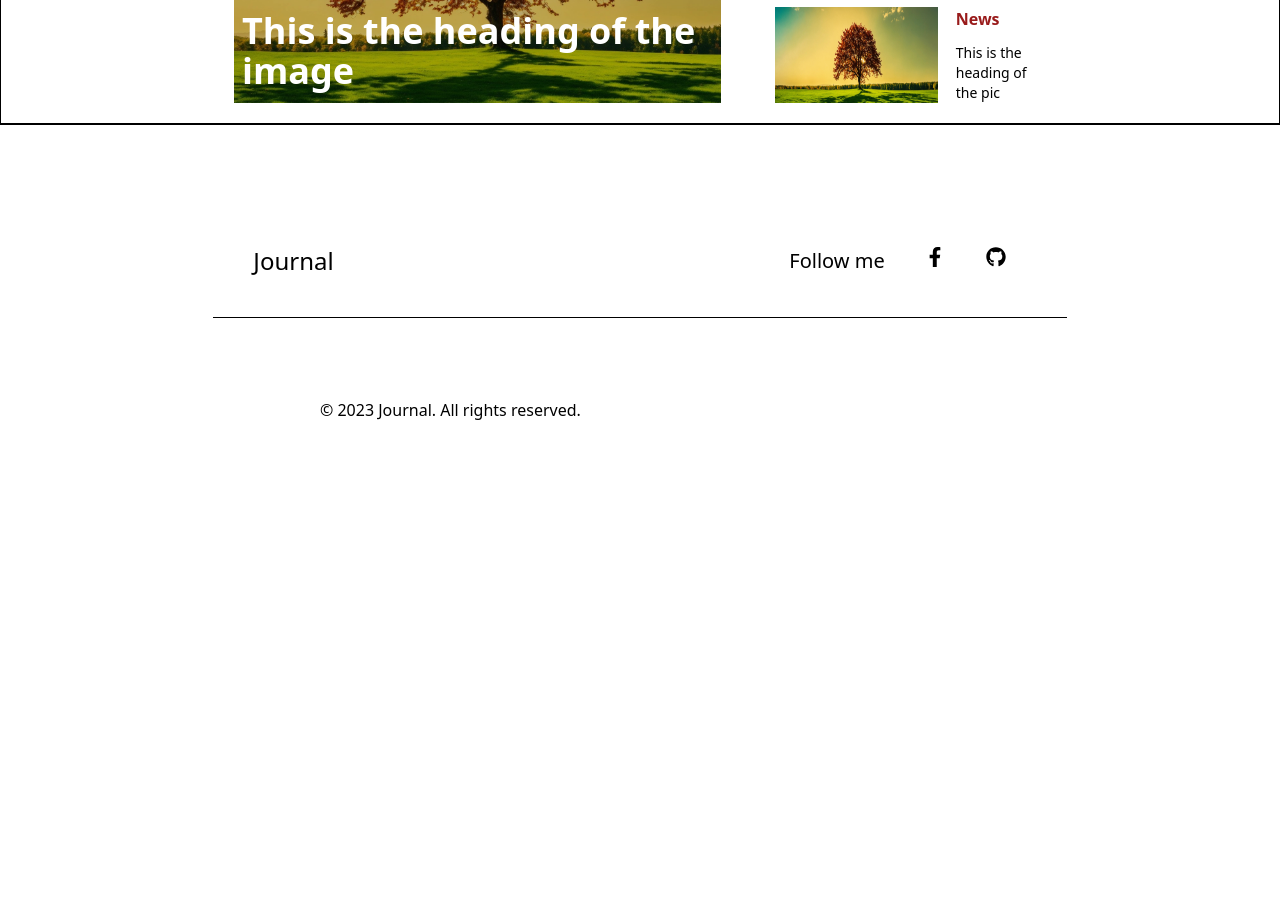
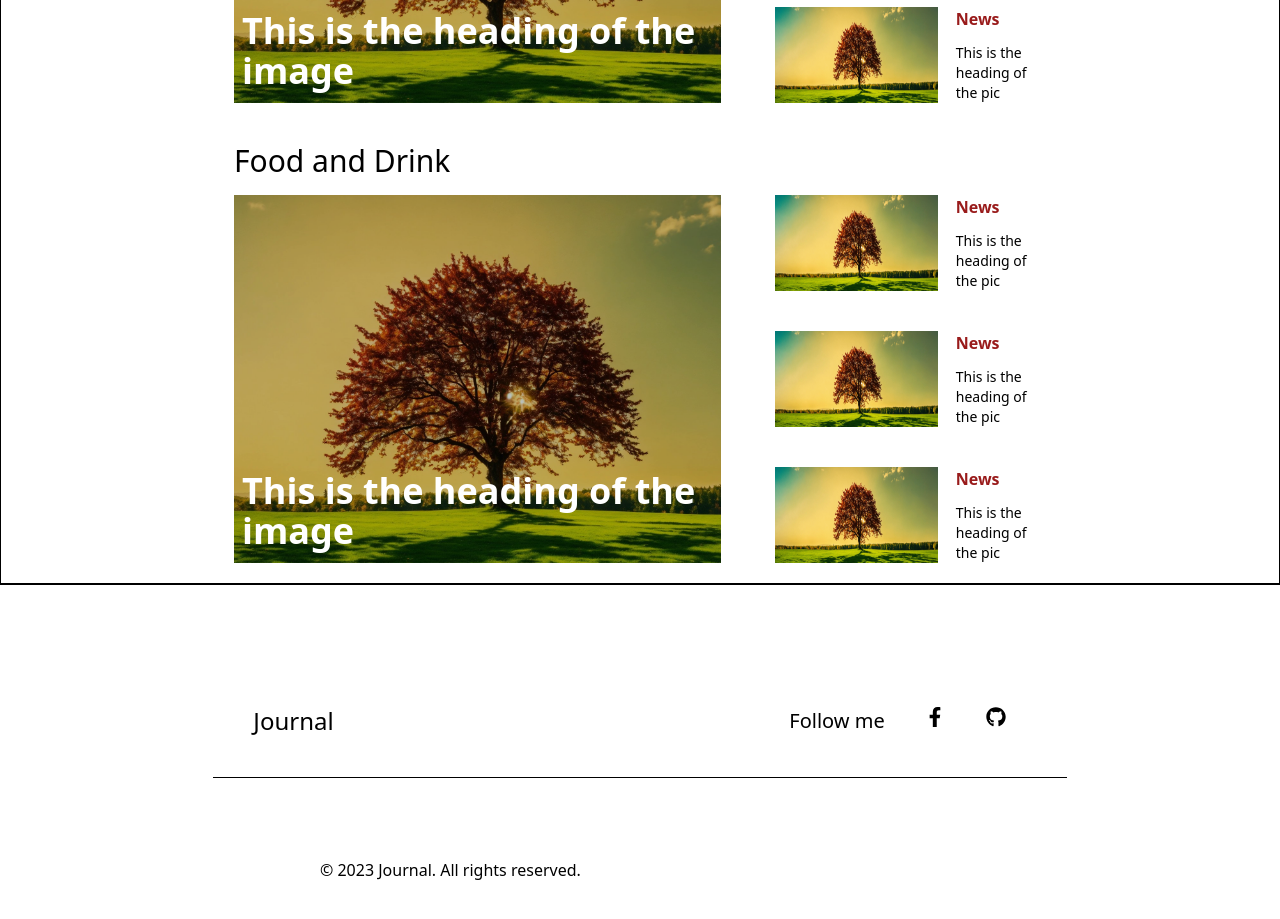
Before and after one commit to Ashimgautam356/blogsite, a React (Create React App) app in the folder frontend/: page / in a window 1280 px wide. Shown: the part 2780-3699 px from the top of the page. Before the commit the page ends 3282 px from the top, so only its background shows below. Built offline with nearby package versions, Linux system fonts and the light colour scheme.

Commit message:
Food and Drink component UI is done

```diff
--- /dev/null
+++ b/frontend/src/components/home/FoodDrink.jsx
@@ -0,0 +1,65 @@
+import React from 'react'
+import test2 from '../../images/test2.jpg'
+import { Link } from 'react-router-dom'
+
+
+const FoodDrink = () => {
+  return (
+    <div className=' flex flex-col sm:w-5/6 p-5 w-4/6 relative h-full'>
+    <div className='w-full font-medium text-3xl mb-4 h-5/6'>
+        <h1>
+            <Link>Food and Drink</Link>
+        </h1>
+    </div>
+    <div className='flex md:flex-row sm:flex-col w-full justify-between h-full '>
+        <div className='sm:w-full w-3/5 relative sm:mb-10 min-h-full'>
+            <h1 className='absolute z-10 font-semibold text-4xl text-white top-3/4 sm:text-xl pl-2' >This is the heading of the image</h1>
+            <img src={test2} alt="" className='w-full min-h-full object-cover object-center brightness-75'/>
+        </div>
+        <div className='flex flex-col sm:w-full w-2/6 '>
+            <Link className='flex flex-row w-full   justify-between mb-10'>
+                <div className='w-3/5 min-h-full  '>
+                    <img src={test2} alt=""  className='h-full'/>
+                </div>
+                <div className='w-2/6'>
+                    <h2 className='mb-3 text-red-800 font-semibold'>
+                        <Link>News</Link>
+                    </h2>
+                    <h1 className='text-sm'>
+                        <Link>This is the heading of the pic</Link>
+                    </h1>
+                </div>
+            </Link>
+            <Link className='flex flex-row  w-full   justify-between mb-10'>
+                <div className='w-3/5 min-h-full  '>
+                    <img src={test2} alt=""  className='h-full'/>
+                </div>
+                <div className='w-2/6 '>
+                    <h2 className='mb-3 text-red-800 font-semibold'>
+                        <Link>News</Link>
+                    </h2>
+                    <h1 className='text-sm'>
+                        <Link>This is the heading of the pic</Link>
+                    </h1>
+                </div>
+            </Link>
+            <Link className='flex flex-row  w-full   justify-between'>
+                <div className='w-3/5 min-h-full  '>
+                    <img src={test2} alt=""  className='h-full'/>
+                </div>
+                <div className='w-2/6'>
+                    <h2 className='mb-3 text-red-800 font-semibold'>
+                        <Link>News</Link>
+                    </h2>
+                    <h1 className='text-sm'>
+                        <Link>This is the heading of the pic</Link>
+                    </h1>
+                </div>
+            </Link>
+        </div>
+    </div>
+</div>
+  )
+}
+
+export default FoodDrink
--- a/frontend/src/pages/Home.jsx
+++ b/frontend/src/pages/Home.jsx
@@ -5,7 +5,7 @@ import News from '../components/home/News'
 import Pursuites from '../components/home/Pursuites'
 import Gear from '../components/home/Gear'
 import HealtFitness from '../components/home/HealtFitness'
-
+import FoodDrink from '../components/home/FoodDrink'
 
 const Home = () => {
   return (
@@ -29,7 +29,7 @@ const Home = () => {
       <HealtFitness></HealtFitness>
 
       {/* Food and Drink */}
-
+      <FoodDrink></FoodDrink>
       {/* Style */}
       {/* Travel */}
 
```
